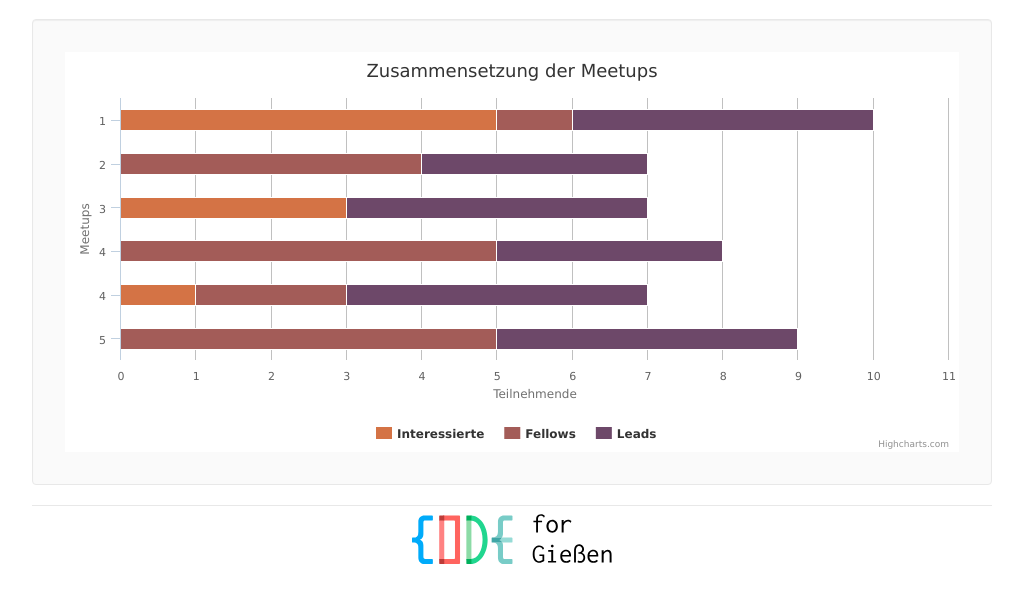
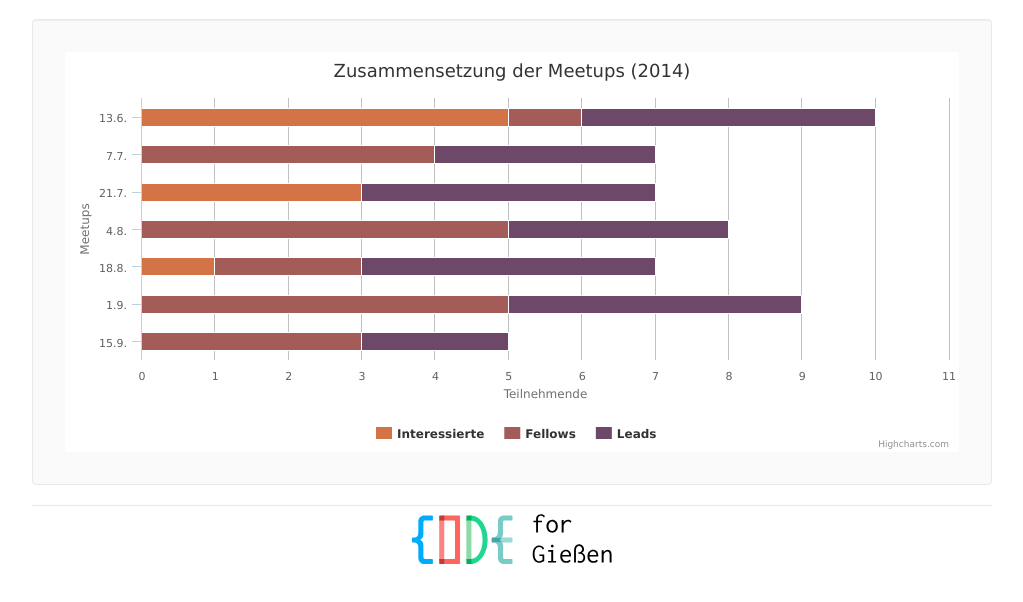
Before and after one commit to CodeForGiessen/stats, a plain HTML site: page index.html in a window 1280 px wide. Shown: the part 102-704 px from the top of the page, without its empty margins (128-1151 px from the left). Drawn offline with Linux system fonts and the light colour scheme.

Commit message:
updated for todays meetup; added meetup dates as axis labels

```diff
--- a/index.html
+++ b/index.html
@@ -58,10 +58,10 @@
                         reversed: true
                     },
                     title: {
-                        text: 'Zusammensetzung der Meetups'
+                        text: 'Zusammensetzung der Meetups (2014)'
                     },
                     xAxis: {
-                        categories: ['1', '2', '3', '4'],
+                        categories: ['13.6.', '7.7.', '21.7.', '4.8.', '18.8.', '1.9.', '15.9.'],
                         tickmarkPlacement: 'on',
                         title: {
                             text: 'Meetups'
@@ -82,13 +82,13 @@
                     },
                     series: [{
                         name: 'Leads',
-                        data: [4, 3, 4, 3, 4, 4]
+                        data: [4, 3, 4, 3, 4, 4, 2]
                     }, {
                         name: 'Fellows',
-                        data: [1, 4, 0, 5, 2, 5]
+                        data: [1, 4, 0, 5, 2, 5, 3]
                     }, {
                         name: 'Interessierte',
-                        data: [5, 0, 3, 0, 1, 0]
+                        data: [5, 0, 3, 0, 1, 0, 0]
                     }],
                     colors: ['#6D4869', '#A35C58', '#D47345']
                 });
```
